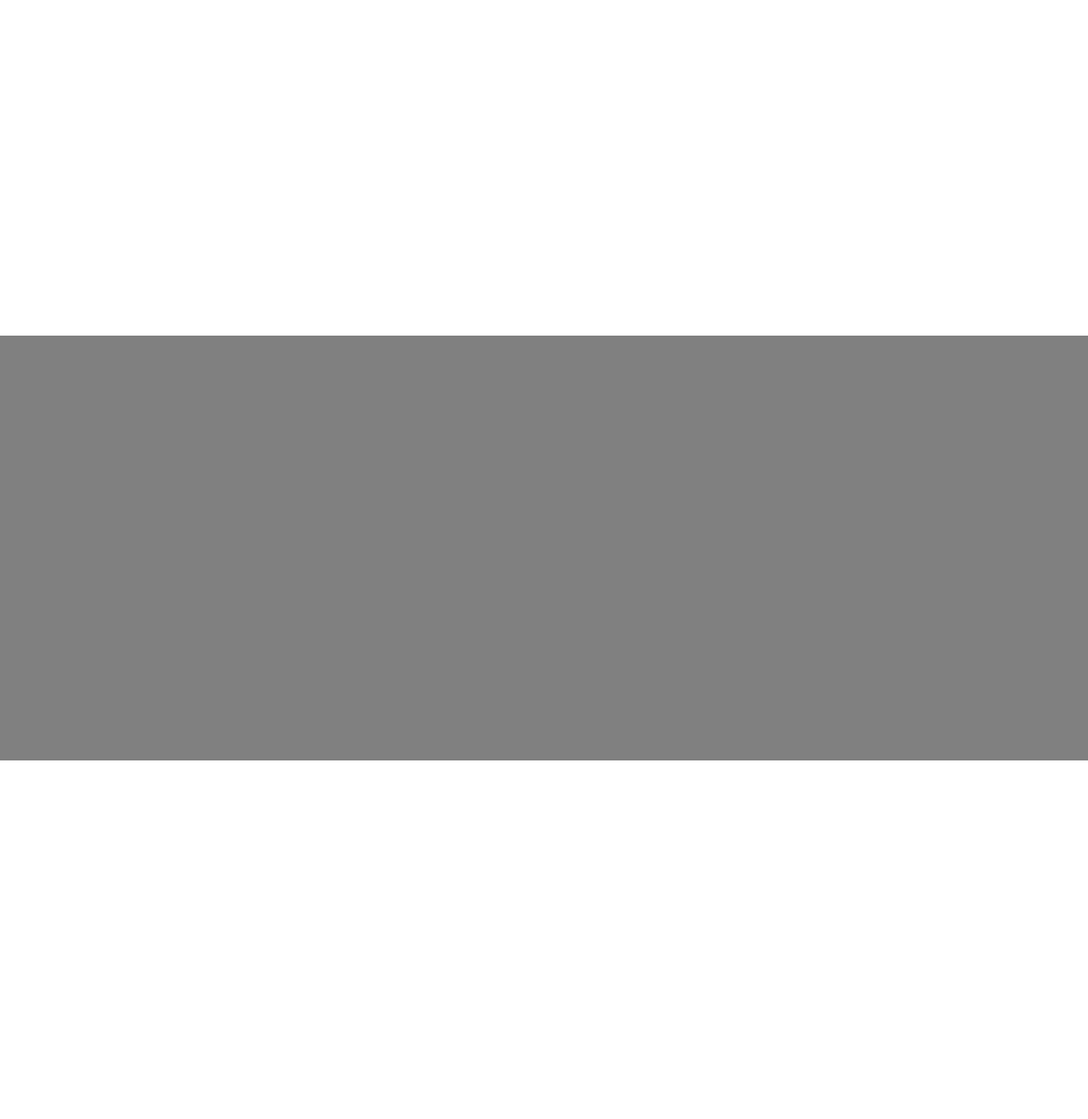
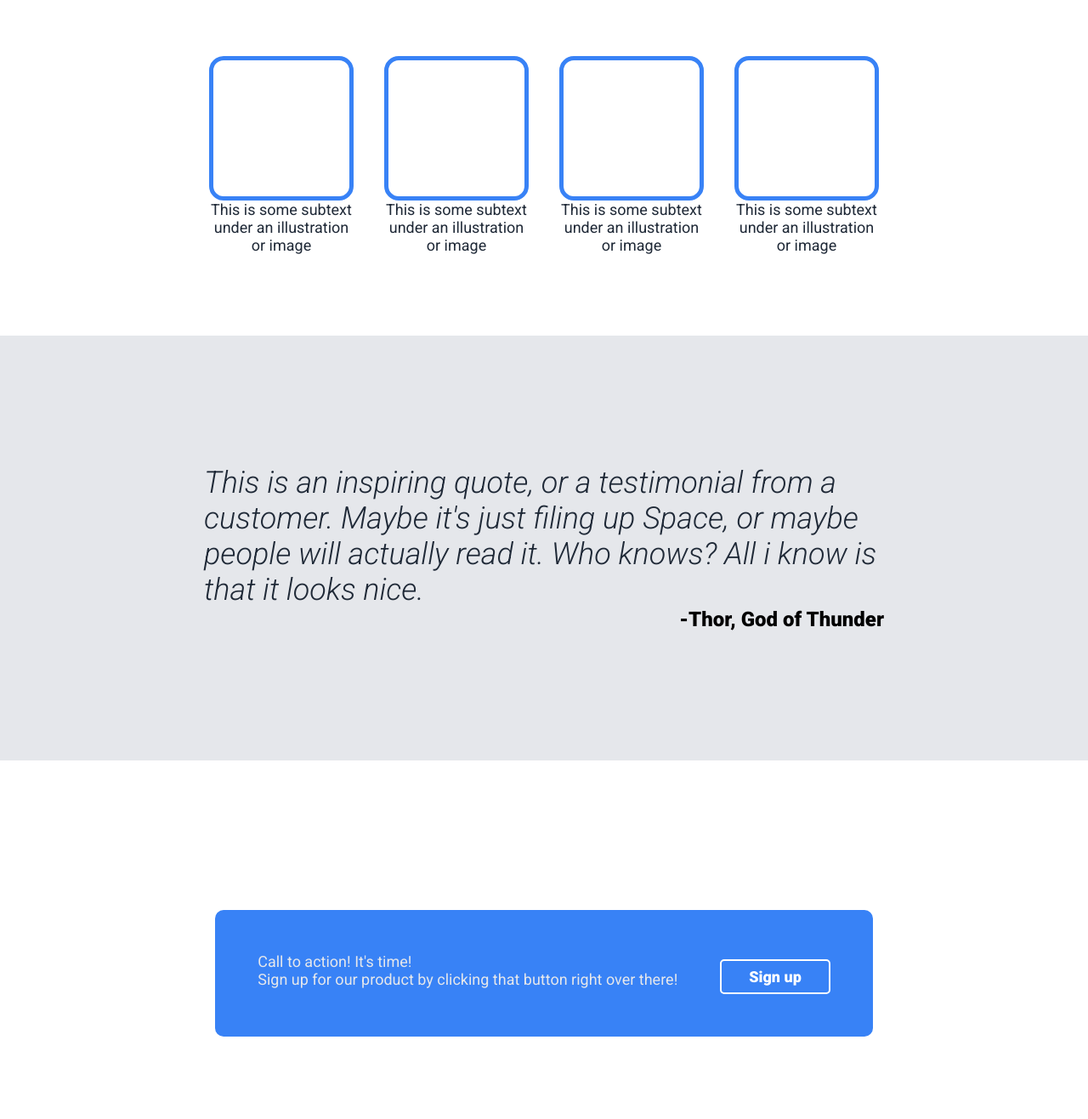
Before and after one commit to Lidervil/Landing-Page, a plain HTML site: page index.html in a window 1280 px wide. Shown: the part 605-1922 px from the top of the page at 85% size. Drawn offline with Linux system fonts and the light colour scheme.

Commit message:
Add last 4 sections, responsivity. Last commit

```diff
--- a/index.html
+++ b/index.html
@@ -30,22 +30,57 @@
         </div>
         <div class="container info">
             <div class="centered info1">
-
+                <h1>Some random information</h1>
+                <div class="cards">
+                    <div class="card">
+                        <div class="imagen">
+                        </div>
+                        <p>
+                            This is some subtext under an illustration or image
+                        </p>
+                    </div>
+                    <div class="card">
+                        <div class="imagen">
+                        </div>
+                        <p>
+                            This is some subtext under an illustration or image
+                        </p>
+                    </div>
+                    <div class="card">
+                        <div class="imagen">
+                        </div>
+                        <p>
+                            This is some subtext under an illustration or image
+                        </p>
+                    </div>
+                    <div class="card">
+                        <div class="imagen">
+                        </div>
+                        <p>
+                            This is some subtext under an illustration or image
+                        </p>
+                    </div>
+                </div>
             </div>
         </div>
         <div class="container quote">
             <div class="centered quote1">
-
+                <p><em> This is an inspiring quote, or a testimonial from a customer. Maybe it's just filing up Space, or maybe people will actually read it. Who knows? All i know is that it looks nice. </em></p>
+                <span>-Thor, God of Thunder</span>
             </div>
         </div>
         <div class="container cta">
             <div class="centered cta1">
-
+                <div class="text">
+                    <p class="t1">Call to action! It's time!</p>
+                    <p class="t2">Sign up for our product by clicking that button right over there!</p>
+                </div>
+                <button>Sign up</button>
             </div>
         </div>
         <div class="container footer">
             <div class="centered footer1">
-
+                <p class="foot">Copyright © The Odin Project 2022</p>
             </div>
         </div>
     </body>
--- a/style.css
+++ b/style.css
@@ -1,3 +1,4 @@
+@import url('https://fonts.googleapis.com/css2?family=Roboto:ital,wght@0,400;0,900;1,300&display=swap');
 * {
     margin: 0;
     font-family: 'Roboto', 'sans-serif';
@@ -9,7 +10,7 @@
 .navbar {
     display: flex;
     justify-content: space-between;
-    padding: 16px 0;
+    padding: 16px 8px;
     color: #F9FAF8;
     margin-bottom: 90px;
 }
@@ -24,7 +25,9 @@
     justify-content: space-between;
 }
 
+
 .cta-intro {
+    padding: 0 8px;
     width: 400px;
 }
 
@@ -46,6 +49,7 @@ ul {
 }
 
 img {
+    padding: 0 8px;
     width: 400px;
     height: auto;
 }
@@ -70,7 +74,7 @@ button {
 }
 
 .quote {
-    background-color: gray;
+    background-color: #E5E7EB;
 }
 
 .cta {
@@ -78,10 +82,141 @@ button {
 }
 
 .footer {
-    background-color: gray;
+    background-color: #1f2937;
 }
 
 .centered {
     margin: auto;
-    width: 1000px;
+    max-width: 1000px;
 }
+
+.info1 {
+    display: flex;
+    flex-direction: column;
+    align-items: center;
+}
+
+.cards {
+    display: flex;
+    justify-content: space-evenly;
+    gap: 36px;
+    max-width: 1000px;
+    padding: 50px 0;
+}
+
+.card {
+    display: flex;
+    flex-direction: column;
+    align-items: center;
+}
+
+.imagen {
+    height: 160px;
+    width: 160px;
+    border: 5px solid #3882F6;
+    border-radius: 10%;
+}
+
+.info1 h1 {
+    color: #1f2937;
+    padding: 32px;
+}
+
+.card p {
+    color: #1f2937;
+    width: 170px;
+    text-align: center;
+}
+
+.quote1 {
+    max-width: 800px;
+    padding: 50px;
+}
+
+.quote1 p {
+    font-size: 36px;
+    font-weight: 300;
+    color: #1f2937;
+}
+
+.quote {
+    display: flex;
+}
+
+span {
+    display: block;
+    text-align: end;
+    font-weight: bold;
+    font-size: 24px;
+}
+
+.cta {
+    display: flex;
+}
+
+.cta1 {
+    background-color: #3882F6;
+    display: flex;
+    padding: 50px;
+    border-radius: 10px;
+    gap: 50px;
+}
+
+.text {
+}
+
+.cta1 button {
+    border: 2px solid white;
+}
+
+.btnn {
+    display: block;
+    padding: auto;
+}
+
+.container.footer {
+    height: 100px;
+}
+
+.footer {
+    display: flex;
+    justify-content: center;
+    align-content: center;
+    align-items: center;
+}
+
+.foot {
+    text-align: center;
+}
+
+@media (max-width: 800px) {
+    .intron {
+        flex-direction: column-reverse;
+        justify-content: center;
+        align-items: center;
+    }
+
+    .cta-intro {
+        padding-bottom: 16px;
+    }
+
+    h1 {
+        font-size: 32px;
+    }
+
+    .container {
+        height: fit-content;
+    }
+
+    .cards {
+        flex-direction: column;
+        width: auto;
+        padding-top: 0px;
+        gap: 16px;
+    }
+
+    .cta {
+        height: 500px;
+    }
+
+}
```
Lines whose indentation alone changed are shown as unchanged.
